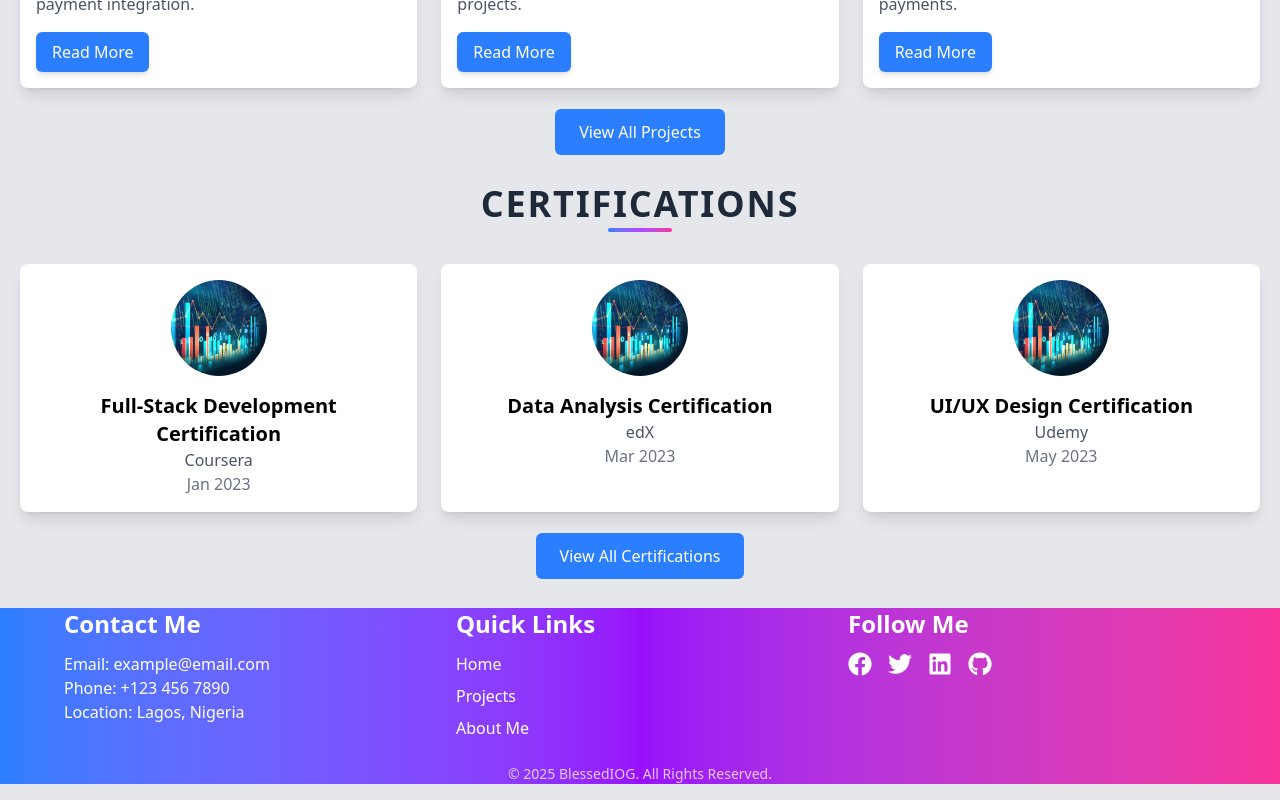
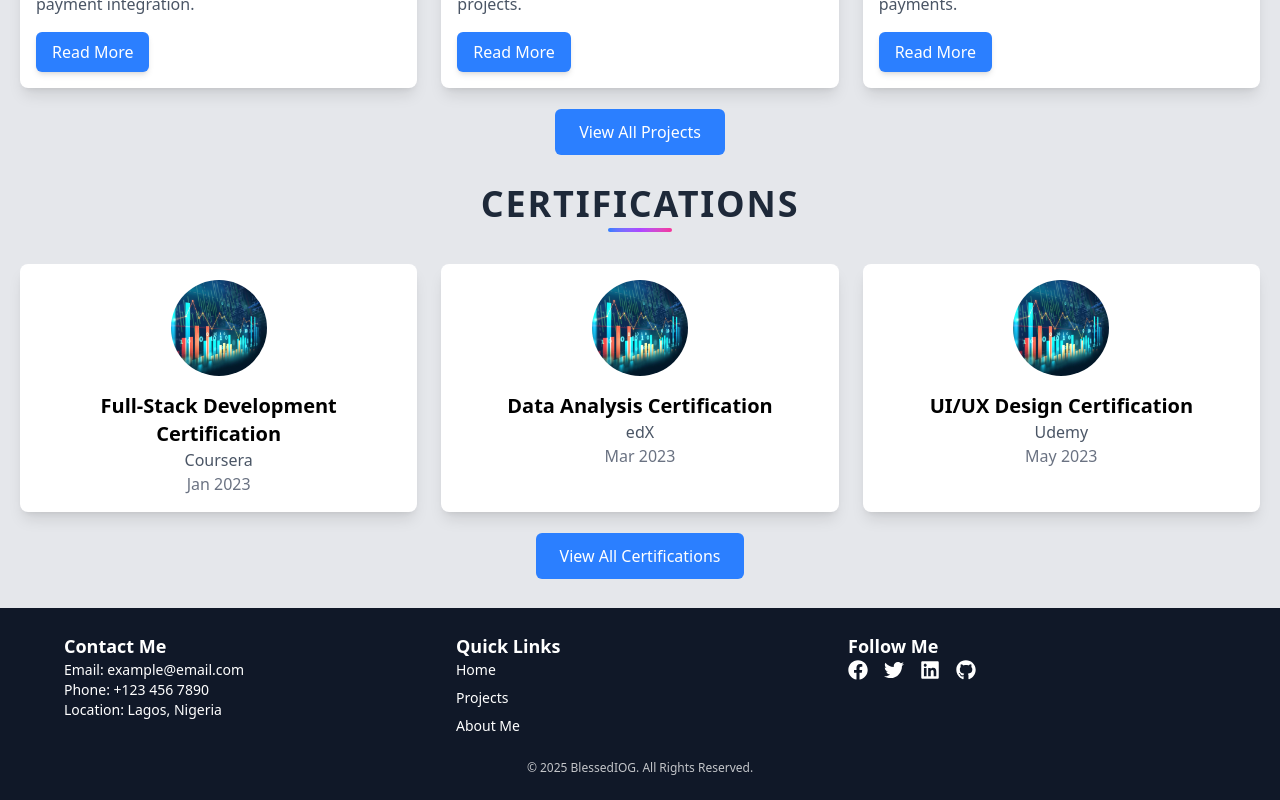
Before and after one commit to Oluwasegun122/blessediog, a Next.js app: page / in a window 1280 px wide. Shown: the part 1656-2456 px from the top of the page. Built offline with nearby package versions, Linux system fonts and the light colour scheme.

Commit message:
Update Footer.tsx

```diff
--- a/app/components/Footer.tsx
+++ b/app/components/Footer.tsx
@@ -3,63 +3,41 @@ import { FaFacebook, FaTwitter, FaLinkedin, FaGithub } from "react-icons/fa";
 
 const Footer = () => {
   return (
-    <footer className="relative bg-gradient-to-r from-blue-500 via-purple-600 to-pink-500 text-white mt-10 shadow-lg">
-      <div className="max-w-6xl mx-auto grid md:grid-cols-3 gap-6 text-center md:text-left">
+    <footer className="bg-gray-900 text-white py-6 mt-10">
+      <div className="max-w-6xl mx-auto text-center md:text-left grid md:grid-cols-3 gap-6">
         {/* Contact Section */}
         <div>
-          <h2 className="text-2xl font-bold mb-3">Contact Me</h2>
-          <p>Email: example@email.com</p>
-          <p>Phone: +123 456 7890</p>
-          <p>Location: Lagos, Nigeria</p>
+          <h2 className="text-lg font-bold">Contact Me</h2>
+          <p className="text-sm">Email: example@email.com</p>
+          <p className="text-sm">Phone: +123 456 7890</p>
+          <p className="text-sm">Location: Lagos, Nigeria</p>
         </div>
 
         {/* Navigation Links */}
         <div>
-          <h2 className="text-2xl font-bold mb-3">Quick Links</h2>
-          <ul className="space-y-2">
-            <li>
-              <Link href="/" className="hover:text-gray-300">
-                Home
-              </Link>
-            </li>
-            <li>
-              <Link href="/projects" className="hover:text-gray-300">
-                Projects
-              </Link>
-            </li>
-            <li>
-              <Link href="/about" className="hover:text-gray-300">
-                About Me
-              </Link>
-            </li>
+          <h2 className="text-lg font-bold">Quick Links</h2>
+          <ul className="space-y-2 text-sm">
+            <li><Link href="/" className="hover:text-gray-300">Home</Link></li>
+            <li><Link href="/projects" className="hover:text-gray-300">Projects</Link></li>
+            <li><Link href="/about_me" className="hover:text-gray-300">About Me</Link></li>
           </ul>
         </div>
 
         {/* Social Media */}
         <div>
-          <h2 className="text-2xl font-bold mb-3">Follow Me</h2>
-          <div className="flex justify-center md:justify-start space-x-4 text-2xl">
-            <Link href="#" className="hover:text-gray-300">
-              <FaFacebook />
-            </Link>
-            <Link href="#" className="hover:text-gray-300">
-              <FaTwitter />
-            </Link>
-            <Link href="#" className="hover:text-gray-300">
-              <FaLinkedin />
-            </Link>
-            <Link href="#" className="hover:text-gray-300">
-              <FaGithub />
-            </Link>
+          <h2 className="text-lg font-bold">Follow Me</h2>
+          <div className="flex justify-center md:justify-start space-x-4 text-xl">
+            <Link href="#" className="hover:text-gray-300"><FaFacebook /></Link>
+            <Link href="#" className="hover:text-gray-300"><FaTwitter /></Link>
+            <Link href="#" className="hover:text-gray-300"><FaLinkedin /></Link>
+            <Link href="#" className="hover:text-gray-300"><FaGithub /></Link>
           </div>
         </div>
       </div>
 
       {/* Bottom Section */}
-      <div className="mt-6 text-center text-sm opacity-75">
-        <p>
-          &copy; {new Date().getFullYear()} BlessedIOG. All Rights Reserved.
-        </p>
+      <div className="mt-6 text-center text-xs opacity-75">
+        &copy; {new Date().getFullYear()} BlessedIOG. All Rights Reserved.
       </div>
     </footer>
   );
```
